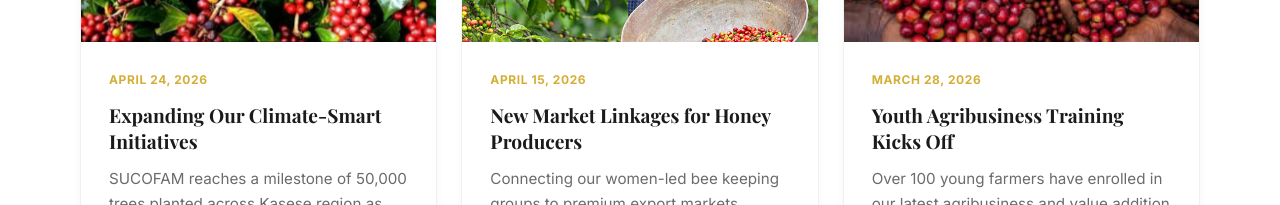
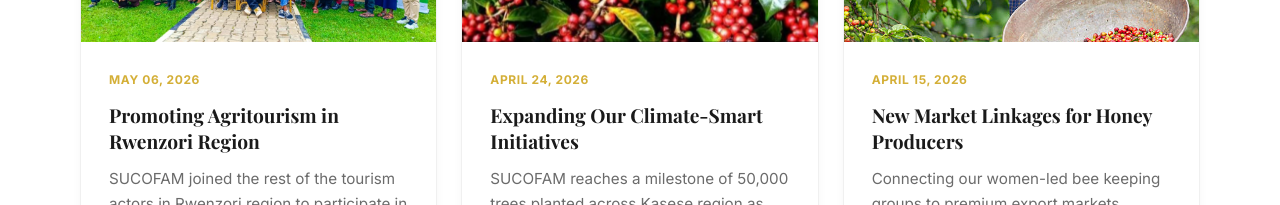
Before and after one commit to Mutooro/sucofam, a Vue app: page /news in a window 1280 px wide. Shown: the part 643-848 px from the top of the page. Built offline with nearby package versions, Linux system fonts and the light colour scheme; the HTML template or start-up script is replaced by a standard one; a web font is replaced by a local one.

Commit message:
new chnages

```diff
--- a/src/data/content.js
+++ b/src/data/content.js
@@ -10,6 +10,7 @@ import mukokoma from '@/assets/img/mukokoma.jpeg'
 import logo from '@/assets/img/logo.jpeg'
 import placeholder1 from '@/assets/img/gettyimages-518782849-612x612.jpg'
 import placeholder2 from '@/assets/img/istockphoto-2212181979-612x612.webp'
+import partnership from '@/assets/img/partnership.jpeg'
 
 export const vision = "To build a transformed agricultural sector in Uganda where farmers especially women and youth adopt improved agronomic practices, produce high-quality, market-compliant products, and participate equitably in transparent and profitable value chains free from exploitation."
 
@@ -164,6 +165,13 @@ export const whyPartner = [
 
 export const newsArticles = [
   {
+    id: 4,
+    date: 'May 06, 2026',
+    title: 'Promoting Agritourism in Rwenzori Region',
+    summary: 'SUCOFAM joined the rest of the tourism actors in Rwenzori region to participate in a three weeks long training in Fort Portal. In partnership with Mubec safaris, we are on a journey to promote Agritourism in the value chains of coffee, cocoa and honey.',
+    image: partnership
+  },
+  {
     id: 1,
     date: 'April 24, 2026',
     title: 'Expanding Our Climate-Smart Initiatives',
```
Also changed, not shown: src/assets/img/partnership.jpeg (added).
